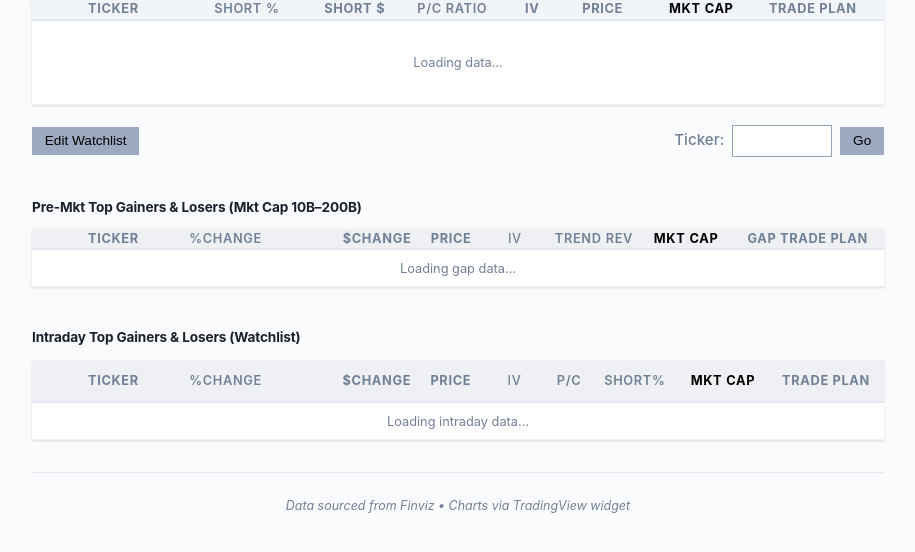
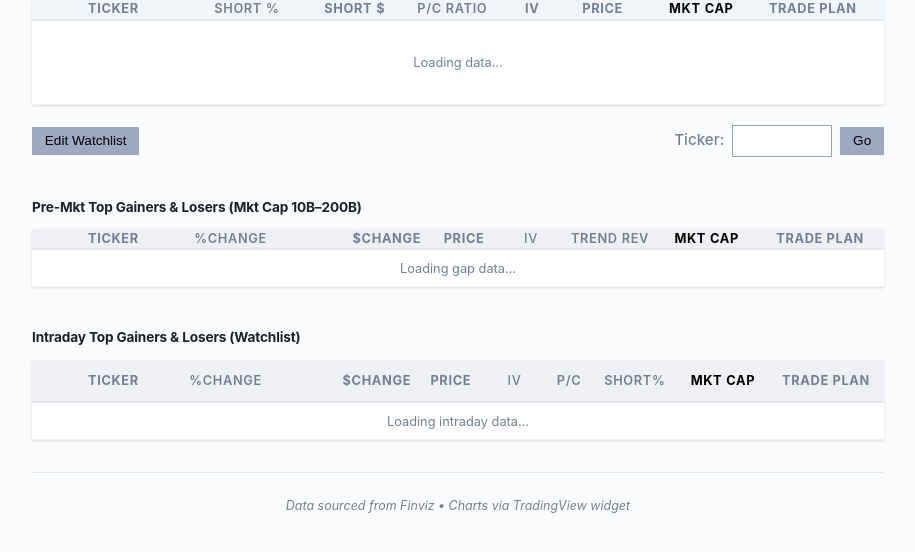
Before and after one commit to ctohastek/short-interest-tracker, a Python web app: template templates/index.html in a window 1280 px wide. Shown: the part 151-703 px from the top of the page, without its empty margins (182-1097 px from the left). Run offline with Jinja, Linux system fonts and the light colour scheme; the template is opened without the code that fills it, so the values that code supplies are empty.

Commit message:
col title corrections

```diff
--- a/static/css/style.css
+++ b/static/css/style.css
@@ -1,5 +1,5 @@
 /* ── Short Interest Tracker — Styles ── */
-/* v=20260419_2151 */
+/* v=20260419_2201 */
 
 :root {
     --bg: #fafbfc;
--- a/templates/index.html
+++ b/templates/index.html
@@ -4,7 +4,7 @@
     <meta charset="UTF-8">
     <meta name="viewport" content="width=device-width, initial-scale=1.0">
     <title>Short Interest Tracker — Top 12</title>
-    <link rel="stylesheet" href="/static/css/style.css?v=20260419_2149">
+    <link rel="stylesheet" href="/static/css/style.css?v=20260419_2201">
 </head>
 <body>
     <div class="container">
@@ -80,7 +80,7 @@
                         <th class="iv-col">IV</th>
                         <th class="prob-col">TREND REV</th>
                         <th class="mcap-col">Mkt Cap</th>
-                        <th class="trade-plan-col">Gap Trade Plan</th>
+                        <th class="trade-plan-col">Trade Plan</th>
                     </tr>
                 </thead>
                 <tbody id="gapCombinedBody">
```
